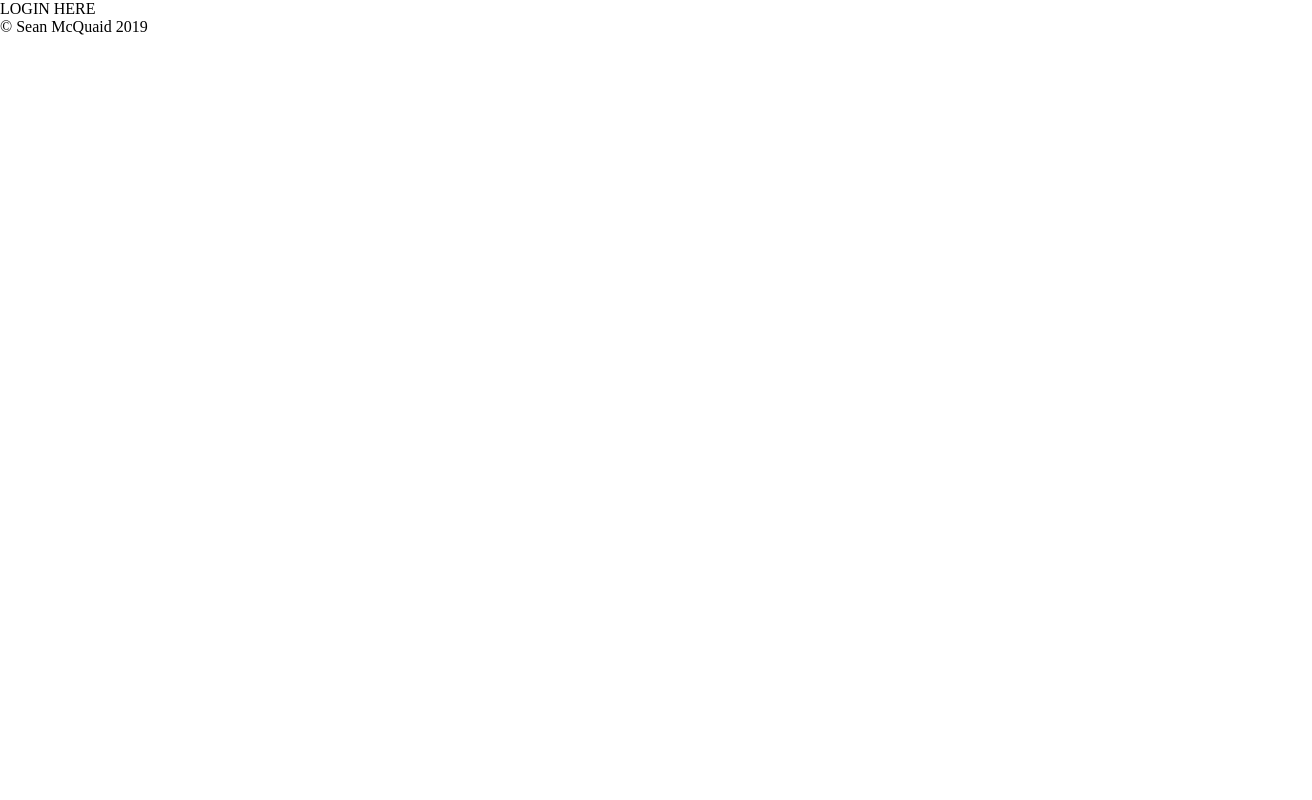
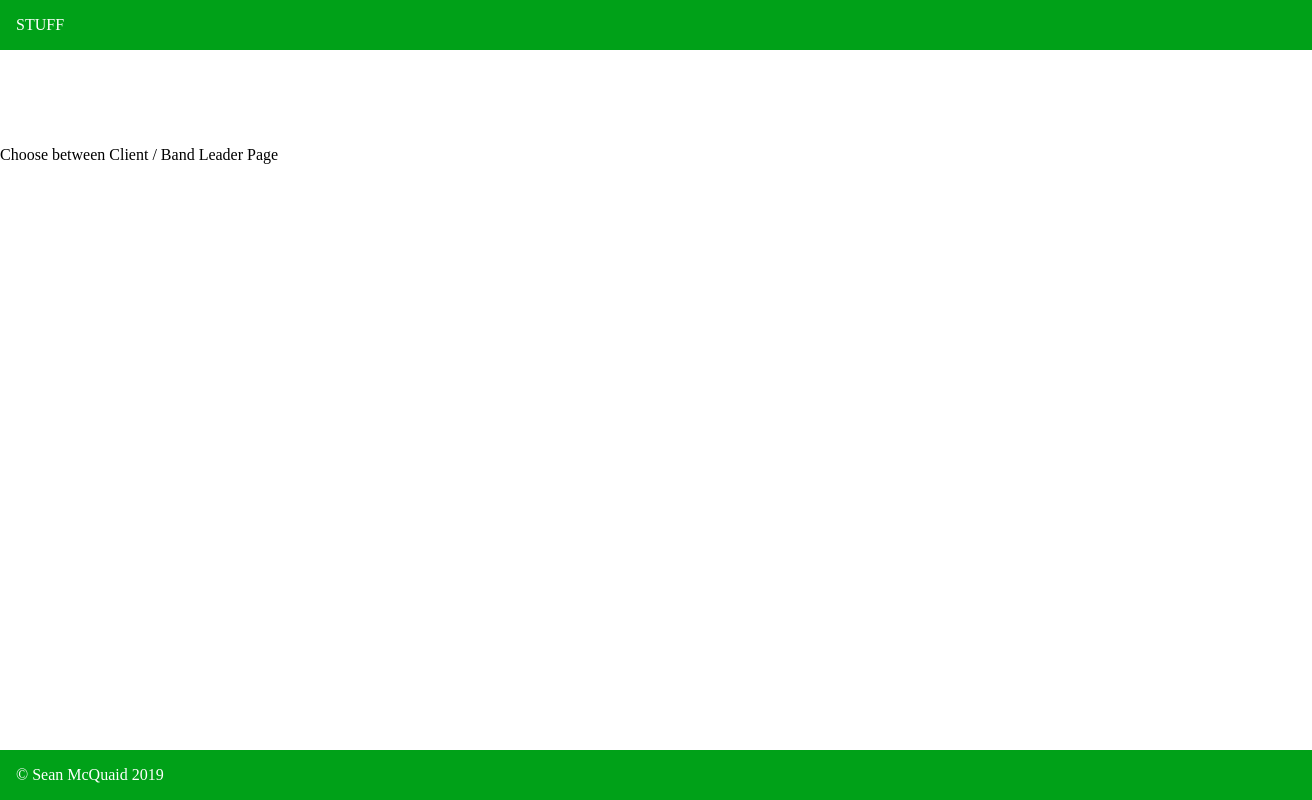
Before and after one commit to seanmcquaid/SetListCreator, a React (Create React App) app in the folder client/: page / in a window 1280 px wide. Shown: the whole page, 1312 px wide, since content can reach past the window. Built offline with nearby package versions, Linux system fonts and the light colour scheme.

Commit message:
started mapping out more pages

```diff
--- a/client/src/components/Footer/Footer.js
+++ b/client/src/components/Footer/Footer.js
@@ -1,9 +1,10 @@
 import React from "react";
+import styles from "./Footer.module.css";
 
 const Footer = props => {
     return (
-        <div>
-             © Sean McQuaid 2019
+        <div className={styles.footerContainer}>
+            © Sean McQuaid 2019
         </div>
     )
 }
--- /dev/null
+++ b/client/src/components/Footer/Footer.module.css
@@ -0,0 +1,8 @@
+.footerContainer {
+    position: absolute;
+    bottom : 0;
+    padding : 1rem;
+    color :#fff;
+    background-color :#00a118;
+    width : 100%;
+}
--- /dev/null
+++ b/client/src/components/LandingPage/LandingPage.js
@@ -0,0 +1,10 @@
+import React from "react";
+import styles from "./LandingPage.module.css";
+
+const LandingPage = props => {
+    return (
+        <div>Choose between Client / Band Leader Page</div>
+    )
+}
+
+export default LandingPage;
--- a/client/src/components/Layout/Layout.js
+++ b/client/src/components/Layout/Layout.js
@@ -1,14 +1,18 @@
 import React from "react";
 import Navbar from "../Navbar/Navbar";
 import Footer from "../Footer/Footer";
+import Aux from "../../hoc/Aux";
+import styles from "./Layout.module.css";
 
 const Layout = props => {
     return(
-        <div>
+        <Aux>
             <Navbar/>
-            {props.children}
+            <div className={styles.mainContentContainer}>
+                {props.children}
+            </div>
             <Footer/>
-        </div>
+        </Aux>
     )
 }
 
--- /dev/null
+++ b/client/src/components/Layout/Layout.module.css
@@ -0,0 +1,4 @@
+.mainContentContainer{
+    margin-top : 6rem;
+    margin-bottom : 6rem;
+}
--- a/client/src/components/Navbar/Navbar.js
+++ b/client/src/components/Navbar/Navbar.js
@@ -1,13 +1,15 @@
 import React from "react";
 import {Link} from "react-router-dom";
 import {useSelector, useDispatch} from "react-redux";
+import styles from "./Navbar.module.css";
 
 const Navbar = props => {
     const authStatus = useSelector(state => state.auth.isAuthenticated);
     const navBarLeft = authStatus ? "" : "";
     const navBarRight = authStatus ? "" : "";
     return(
-        <nav>
+        <nav className={styles.navbarContainer}>
+            STUFF
             {navBarLeft}
             {navBarRight}
         </nav>
--- /dev/null
+++ b/client/src/components/Navbar/Navbar.module.css
@@ -0,0 +1,6 @@
+.navbarContainer {
+    color :#fff;
+    background-color :#00a118;
+    width : 100%;
+    padding : 1rem;
+}
--- a/client/src/components/ProtectedRoutes/ProtectedRoutes.js
+++ b/client/src/components/ProtectedRoutes/ProtectedRoutes.js
@@ -1,15 +1,14 @@
 import React from "react";
 import {Route, Switch, Redirect} from "react-router-dom";
 import {connect} from "react-redux";
-import Login from "../Login/Login";
+import LandingPage from "../LandingPage/LandingPage";
 
 
 const ProtectedRoutes = props => {
     const protectedRouteCheck = Component => props.auth.isAuthenticated ? Component : () => <Redirect to="/"/>;
     return (
         <Switch>
-            {/* Routes here ie : */}
-            <Route exact path ="/" component={Login}/>
+            <Route exact path ="/" component={LandingPage}/>
         </Switch>
     )
 }
--- a/client/src/index.css
+++ b/client/src/index.css
@@ -2,4 +2,5 @@ body {
     min-height: 100vh;
     min-width: 100vw;
     margin : 0;
+    background-color :#fff;
 }
```
Also changed, not shown: client/src/components/LandingPage/LandingPage.module.css (added), 1 other file (tests, documents, lock files or other folders).
